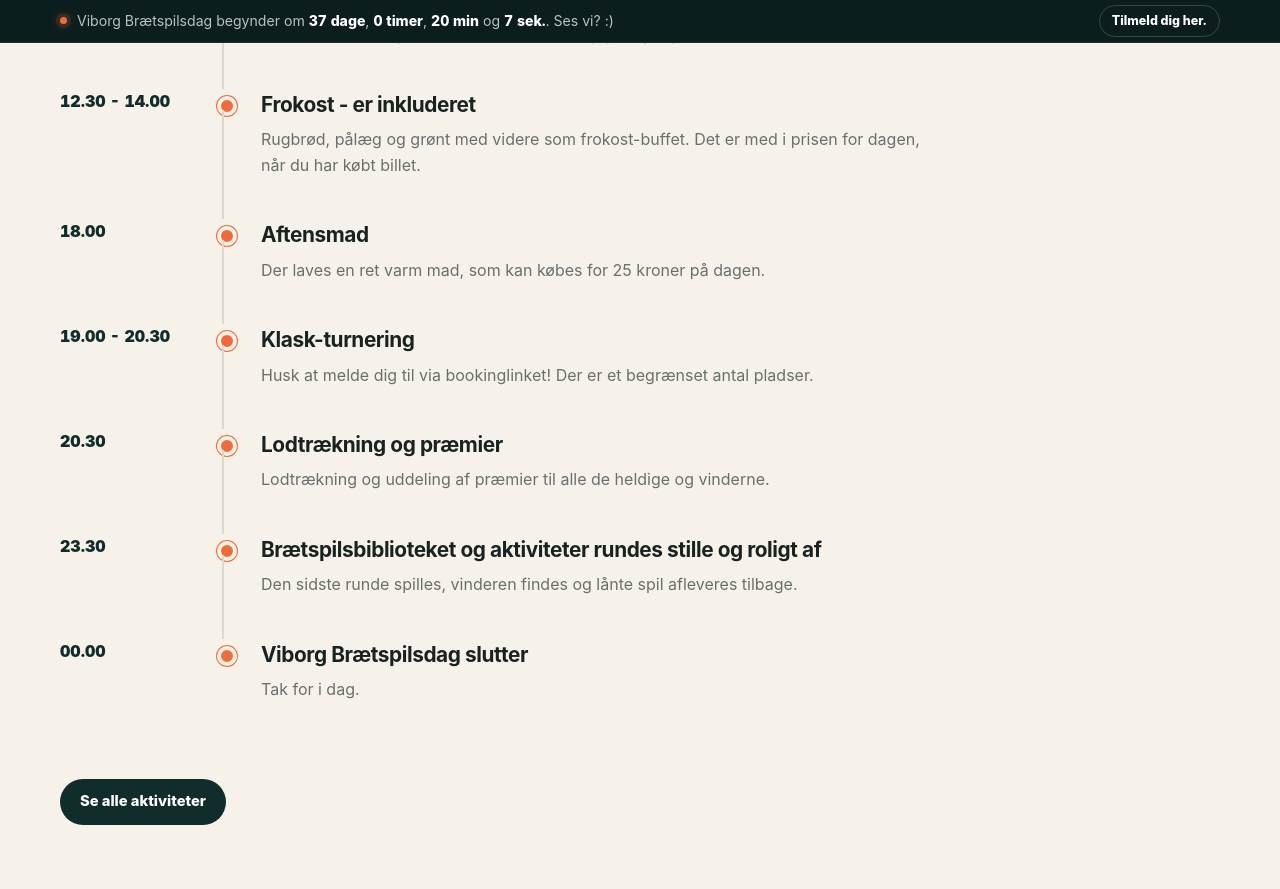
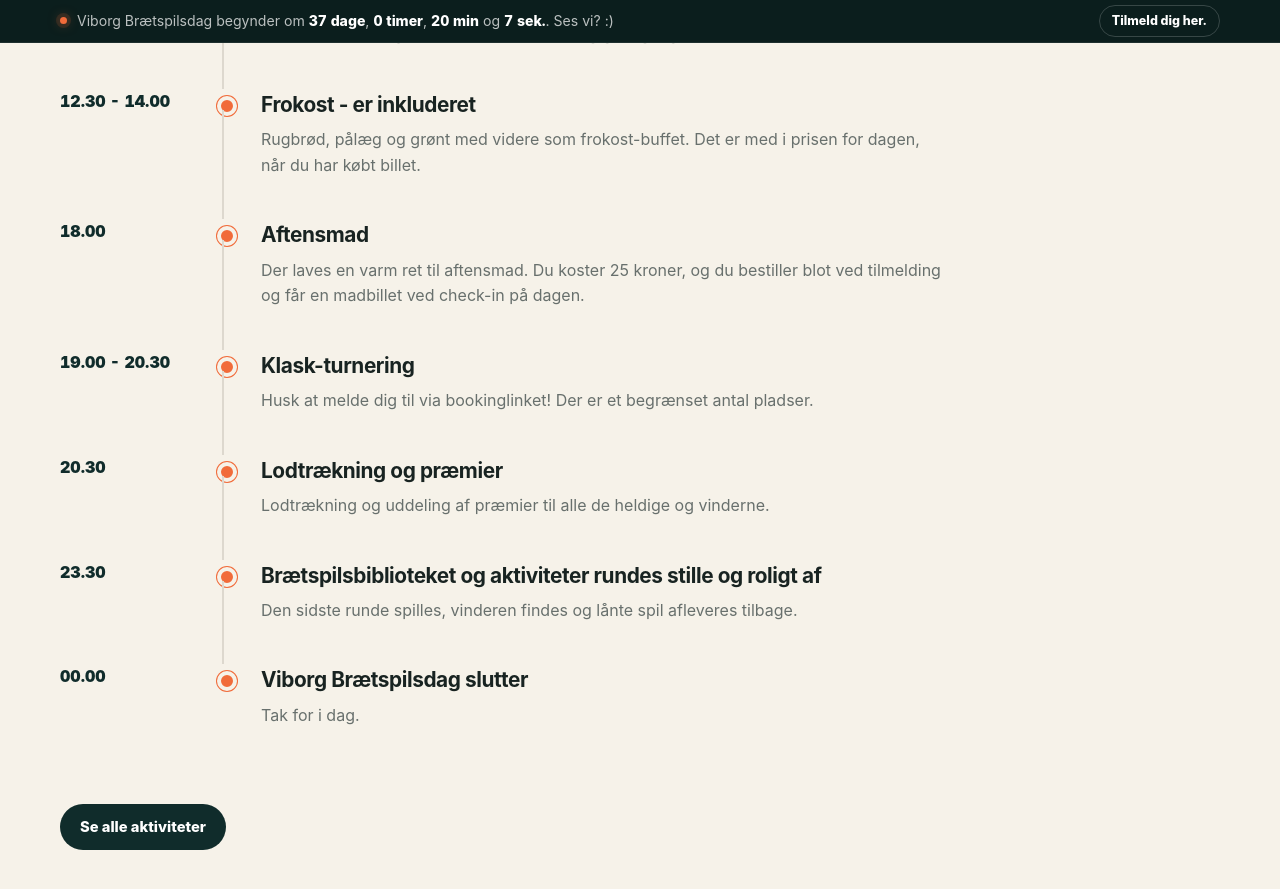
Before and after one commit to Andrejao/spilex, a Jekyll site: the page built from program.html, in a window 1280 px wide and 900 px high, scrolled down 865 px. Shown: the top 889 px of the window. Built offline with Jekyll 4.4.1, drawn with Linux system fonts in a browser that asks for light colours.

Commit message:
Update hovedprogram.yml

```diff
--- a/_data/hovedprogram.yml
+++ b/_data/hovedprogram.yml
@@ -16,7 +16,7 @@
 
 - tid: "18.00"
   titel: "Aftensmad"
-  beskrivelse: "Der laves en ret varm mad, som kan købes for 25 kroner på dagen."
+  beskrivelse: "Der laves en varm ret til aftensmad. Du koster 25 kroner, og du bestiller blot ved tilmelding og får en madbillet ved check-in på dagen."
 
 - tid: "19.00 - 20.30"
   titel: "Klask-turnering"
```
